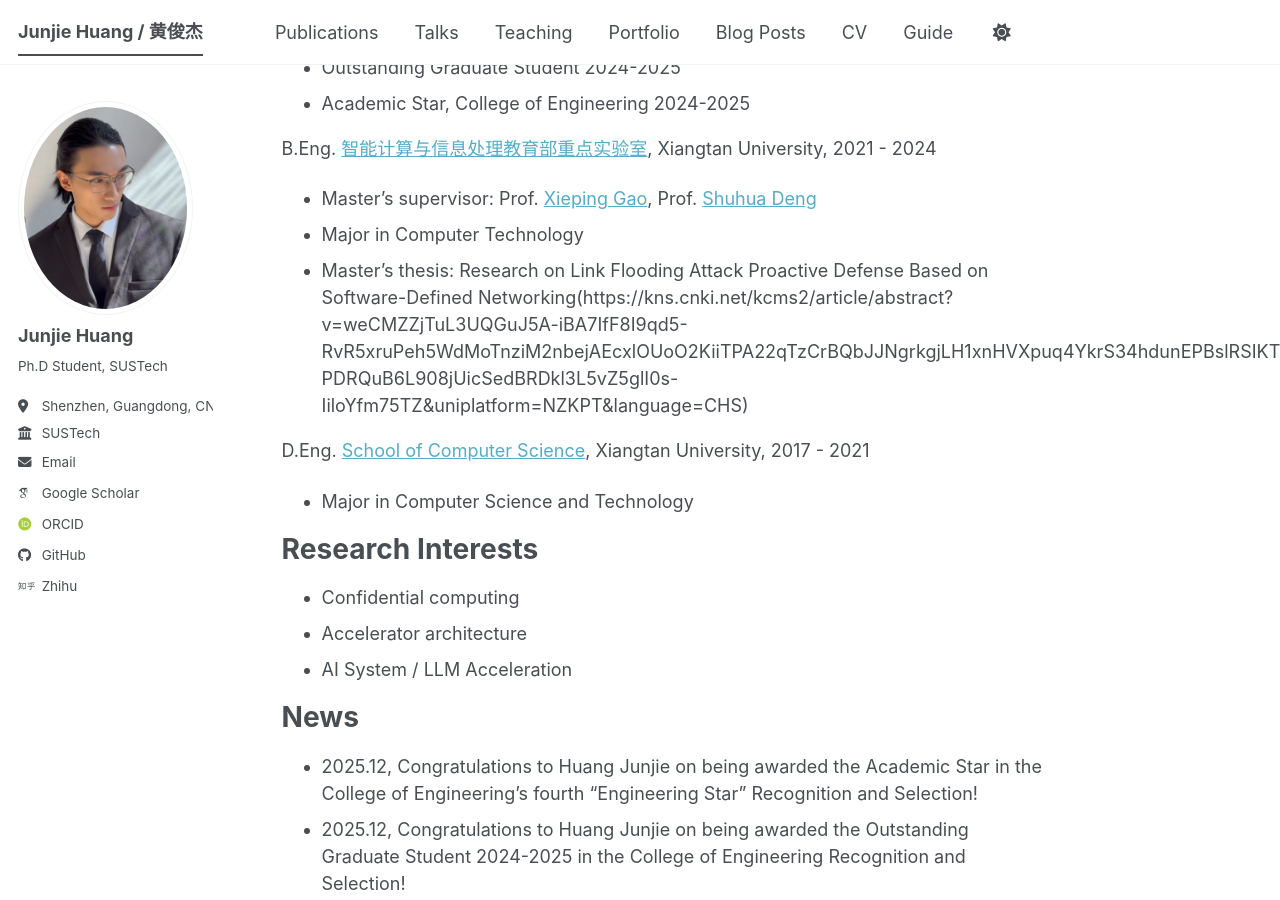
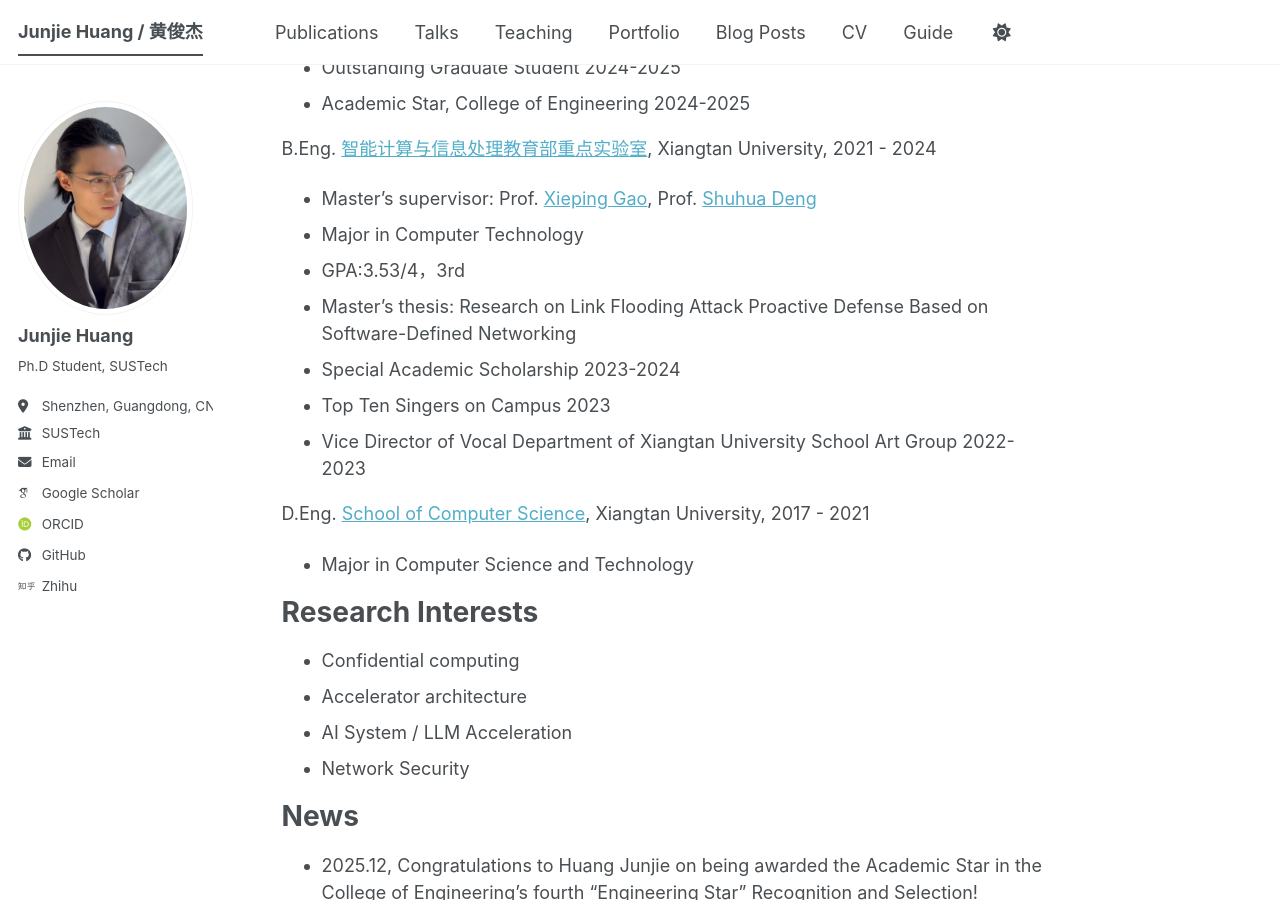
Before and after one commit to HuangJunjie-PhD/HuangJunjie-PhD.github.io, a Jekyll site: the page built from _pages/about.md, in a window 1280 px wide and 900 px high, scrolled down 445 px. Built offline with Jekyll 4.4.1, drawn with Linux system fonts in a browser that asks for light colours; some web fonts are replaced; a script bundle is joined from its source files by our own code; library files that are not in the unit come from our copies.

Commit message:
Initial commit

```diff
--- a/_pages/about.md
+++ b/_pages/about.md
@@ -19,7 +19,11 @@ D.Eng. Candidate, [COMPASS Lab](https://compass.sustech.edu.cn/), Southern Unive
 B.Eng. [智能计算与信息处理教育部重点实验室](https://icip.xtu.edu.cn/sysjj.htm), Xiangtan University, 2021 - 2024
 - Master's supervisor: Prof. [Xieping Gao](https://mc.hunnu.edu.cn/info/1602/6102.htm), Prof. [Shuhua Deng](https://jwxy.xtu.edu.cn/info/1148/3003.htm)
 - Major in Computer Technology
-- Master's thesis: Research on Link Flooding Attack Proactive Defense Based on Software-Defined Networking(https://kns.cnki.net/kcms2/article/abstract?v=weCMZZjTuL3UQGuJ5A-iBA7IfF8I9qd5-RvR5xruPeh5WdMoTnziM2nbejAEcxlOUoO2KiiTPA22qTzCrBQbJJNgrkgjLH1xnHVXpuq4YkrS34hdunEPBslRSIKTbOP0X7wHsl85Dl5NSKdIu-PDRQuB6L908jUicSedBRDkl3L5vZ5glI0s-IiloYfm75TZ&uniplatform=NZKPT&language=CHS)
+- GPA:3.53/4，3rd
+- Master's thesis: Research on Link Flooding Attack Proactive Defense Based on Software-Defined Networking
+- Special Academic Scholarship 2023-2024
+- Top Ten Singers on Campus 2023
+- Vice Director of Vocal Department of Xiangtan University School Art Group 2022-2023
 
 D.Eng. [School of Computer Science](https://jwxy.xtu.edu.cn/), Xiangtan University, 2017 - 2021
 - Major in Computer Science and Technology
@@ -29,6 +33,7 @@ Research Interests
 - Confidential computing
 - Accelerator architecture
 - AI System / LLM Acceleration
+- Network Security
 
 News
 ======
```
